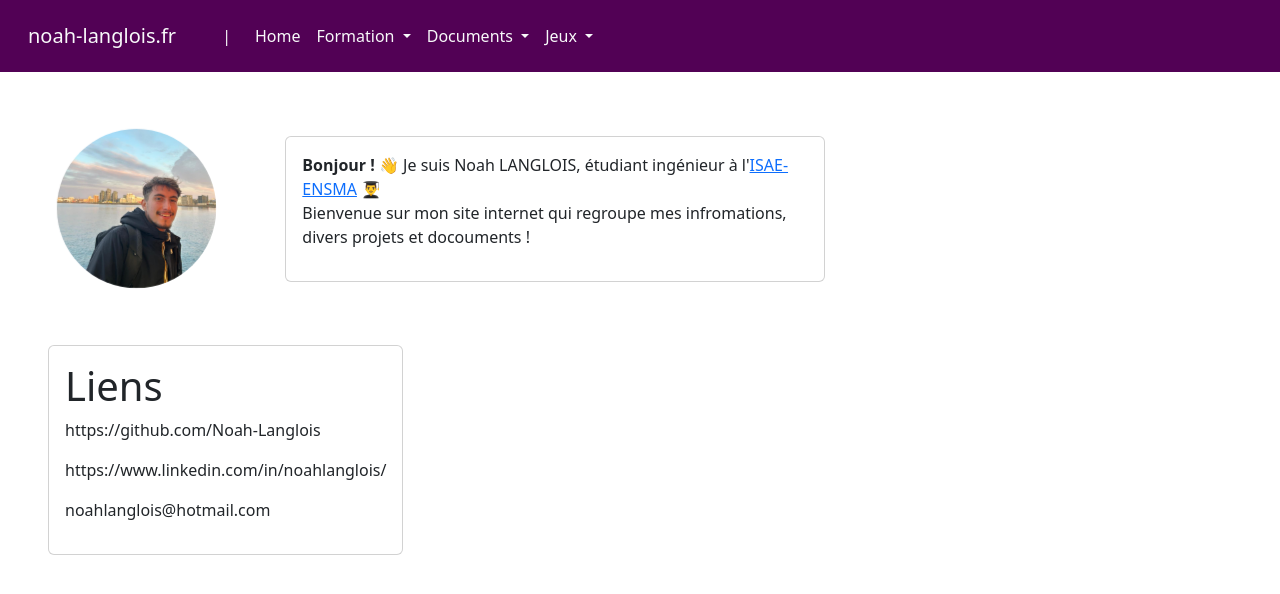
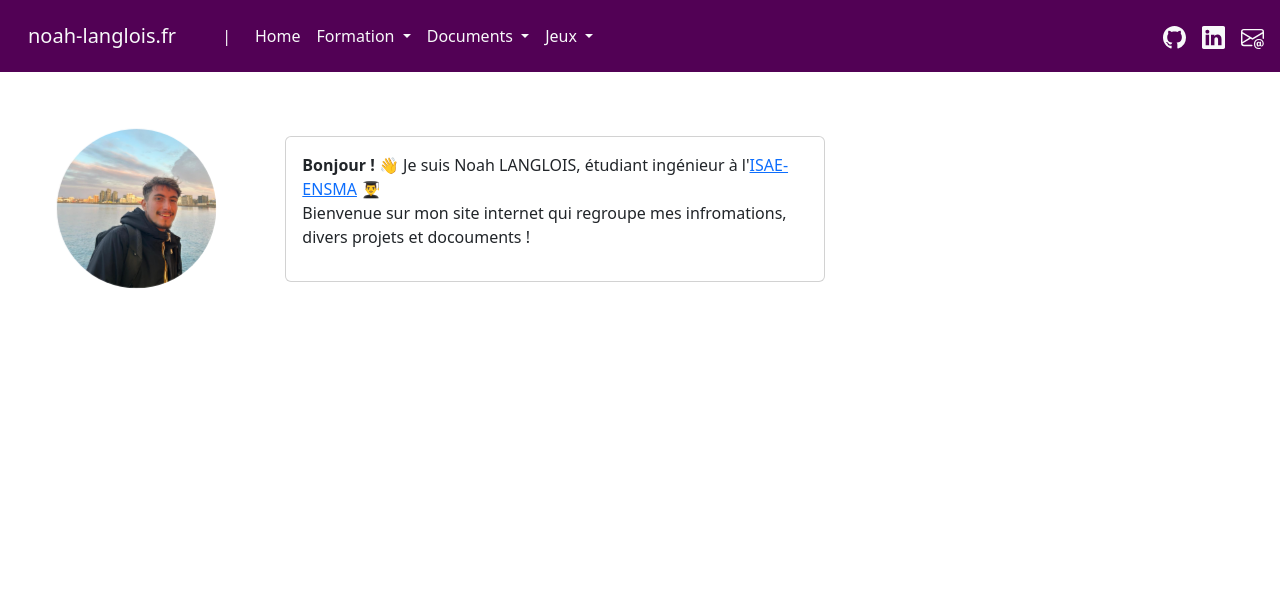
Before and after one commit to Noah-Langlois/noah-langlois.com, a Vue app: page / in a window 1280 px wide. Shown: the top 594 px of the page. Built offline with nearby package versions, Linux system fonts and the light colour scheme.

Commit message:
Updated Links (Moved to the header)

```diff
--- a/src/components/TheHeader.vue
+++ b/src/components/TheHeader.vue
@@ -1,4 +1,6 @@
-<script setup></script>
+<script setup>
+import TheLinks from '@/components/TheLinks.vue'
+</script>
 
 <template>
   <main class="header">
@@ -87,6 +89,7 @@
             </ul>
           </div>
         </div>
+        <TheLinks />
       </nav>
     </div>
   </main>
--- a/src/components/TheLinks.vue
+++ b/src/components/TheLinks.vue
@@ -1,16 +1,59 @@
 <script setup></script>
 
 <template>
-  <div class="d-flex justify-content-start align-items-center">
-    <div class="links ps-5">
-      <div class="card">
-        <div class="card-body">
-          <h1 class="card-title">Liens</h1>
-          <p>https://github.com/Noah-Langlois</p>
-          <p>https://www.linkedin.com/in/noahlanglois/</p>
-          <p>noahlanglois@hotmail.com</p>
-        </div>
-      </div>
-    </div>
-  </div>
+  <a
+    class="link-light link-underline-opacity-0 pe-3"
+    href="https://github.com/Noah-Langlois"
+    target="_blank"
+    rel="noopener noreferrer"
+  >
+    <svg
+      xmlns="http://www.w3.org/2000/svg"
+      width="23"
+      height="23"
+      fill="currentColor"
+      class="bi bi-github"
+      viewBox="0 0 16 16"
+    >
+      <path
+        d="M8 0C3.58 0 0 3.58 0 8c0 3.54 2.29 6.53 5.47 7.59.4.07.55-.17.55-.38 0-.19-.01-.82-.01-1.49-2.01.37-2.53-.49-2.69-.94-.09-.23-.48-.94-.82-1.13-.28-.15-.68-.52-.01-.53.63-.01 1.08.58 1.23.82.72 1.21 1.87.87 2.33.66.07-.52.28-.87.51-1.07-1.78-.2-3.64-.89-3.64-3.95 0-.87.31-1.59.82-2.15-.08-.2-.36-1.02.08-2.12 0 0 .67-.21 2.2.82.64-.18 1.32-.27 2-.27s1.36.09 2 .27c1.53-1.04 2.2-.82 2.2-.82.44 1.1.16 1.92.08 2.12.51.56.82 1.27.82 2.15 0 3.07-1.87 3.75-3.65 3.95.29.25.54.73.54 1.48 0 1.07-.01 1.93-.01 2.2 0 .21.15.46.55.38A8.01 8.01 0 0 0 16 8c0-4.42-3.58-8-8-8"
+      />
+    </svg>
+  </a>
+  <a
+    class="link-light link-underline-opacity-0 pe-3"
+    href="https://www.linkedin.com/in/noahlanglois/"
+    target="_blank"
+    rel="noopener noreferrer"
+  >
+    <svg
+      xmlns="http://www.w3.org/2000/svg"
+      width="23"
+      height="23"
+      fill="currentColor"
+      class="bi bi-linkedin"
+      viewBox="0 0 16 16"
+    >
+      <path
+        d="M0 1.146C0 .513.526 0 1.175 0h13.65C15.474 0 16 .513 16 1.146v13.708c0 .633-.526 1.146-1.175 1.146H1.175C.526 16 0 15.487 0 14.854zm4.943 12.248V6.169H2.542v7.225zm-1.2-8.212c.837 0 1.358-.554 1.358-1.248-.015-.709-.52-1.248-1.342-1.248S2.4 3.226 2.4 3.934c0 .694.521 1.248 1.327 1.248zm4.908 8.212V9.359c0-.216.016-.432.08-.586.173-.431.568-.878 1.232-.878.869 0 1.216.662 1.216 1.634v3.865h2.401V9.25c0-2.22-1.184-3.252-2.764-3.252-1.274 0-1.845.7-2.165 1.193v.025h-.016l.016-.025V6.169h-2.4c.03.678 0 7.225 0 7.225z"
+      />
+    </svg>
+  </a>
+  <a href="mailto: noahlanglois@hotmail.com" class="link-light link-underline-opacity-0 pe-3">
+    <svg
+      xmlns="http://www.w3.org/2000/svg"
+      width="23"
+      height="23"
+      fill="currentColor"
+      class="bi bi-envelope-at"
+      viewBox="0 0 16 16"
+    >
+      <path
+        d="M2 2a2 2 0 0 0-2 2v8.01A2 2 0 0 0 2 14h5.5a.5.5 0 0 0 0-1H2a1 1 0 0 1-.966-.741l5.64-3.471L8 9.583l7-4.2V8.5a.5.5 0 0 0 1 0V4a2 2 0 0 0-2-2zm3.708 6.208L1 11.105V5.383zM1 4.217V4a1 1 0 0 1 1-1h12a1 1 0 0 1 1 1v.217l-7 4.2z"
+      />
+      <path
+        d="M14.247 14.269c1.01 0 1.587-.857 1.587-2.025v-.21C15.834 10.43 14.64 9 12.52 9h-.035C10.42 9 9 10.36 9 12.432v.214C9 14.82 10.438 16 12.358 16h.044c.594 0 1.018-.074 1.237-.175v-.73c-.245.11-.673.18-1.18.18h-.044c-1.334 0-2.571-.788-2.571-2.655v-.157c0-1.657 1.058-2.724 2.64-2.724h.04c1.535 0 2.484 1.05 2.484 2.326v.118c0 .975-.324 1.39-.639 1.39-.232 0-.41-.148-.41-.42v-2.19h-.906v.569h-.03c-.084-.298-.368-.63-.954-.63-.778 0-1.259.555-1.259 1.4v.528c0 .892.49 1.434 1.26 1.434.471 0 .896-.227 1.014-.643h.043c.118.42.617.648 1.12.648m-2.453-1.588v-.227c0-.546.227-.791.573-.791.297 0 .572.192.572.708v.367c0 .573-.253.744-.564.744-.354 0-.581-.215-.581-.8Z"
+      />
+    </svg>
+  </a>
 </template>
--- a/src/views/HomeView.vue
+++ b/src/views/HomeView.vue
@@ -1,11 +1,9 @@
 <script setup>
-import TheLinks from '@/components/TheLinks.vue';
 import TheWelcome from '../components/TheWelcome.vue'
 </script>
 
 <template>
   <main>
     <TheWelcome />
-    <TheLinks/>
   </main>
 </template>
```
